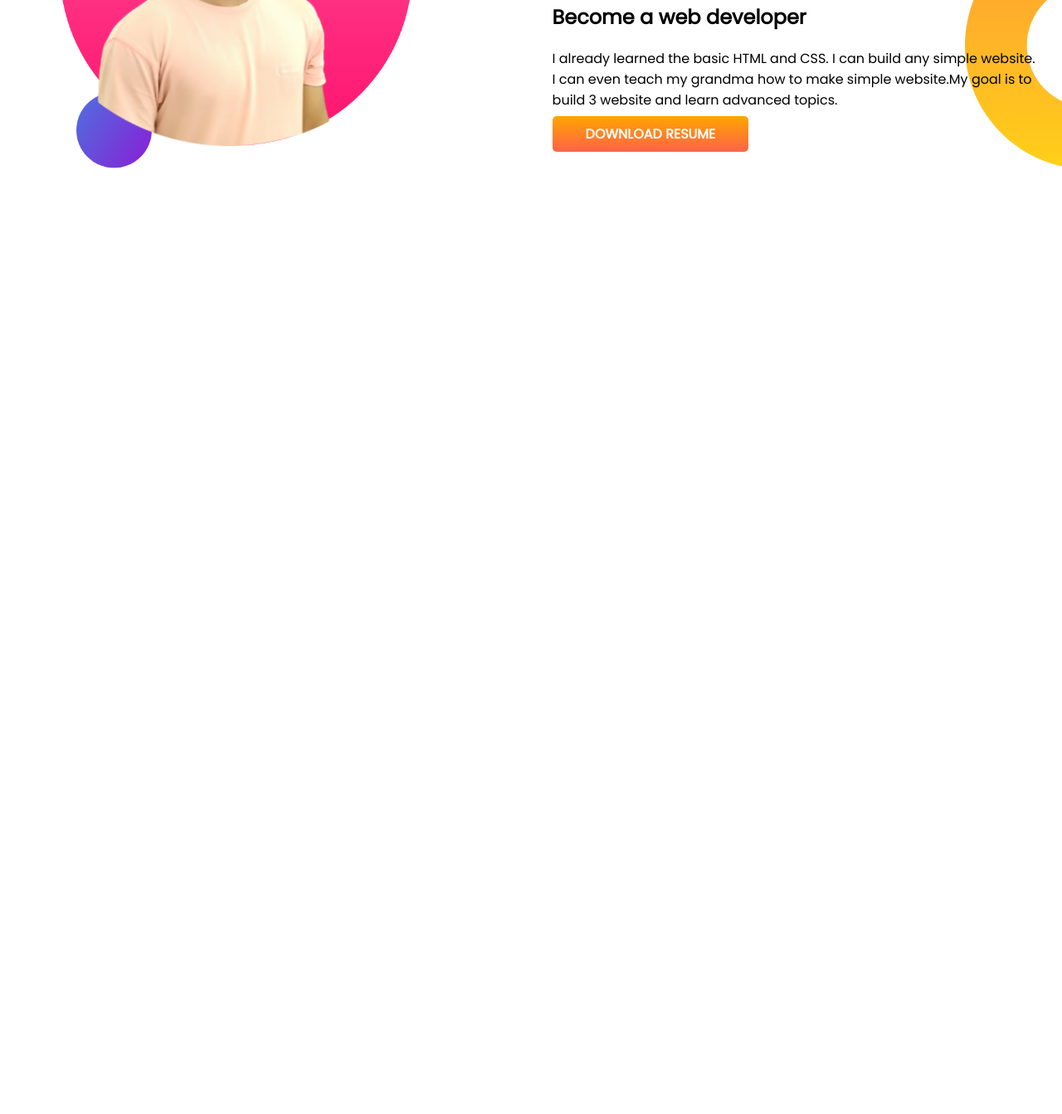
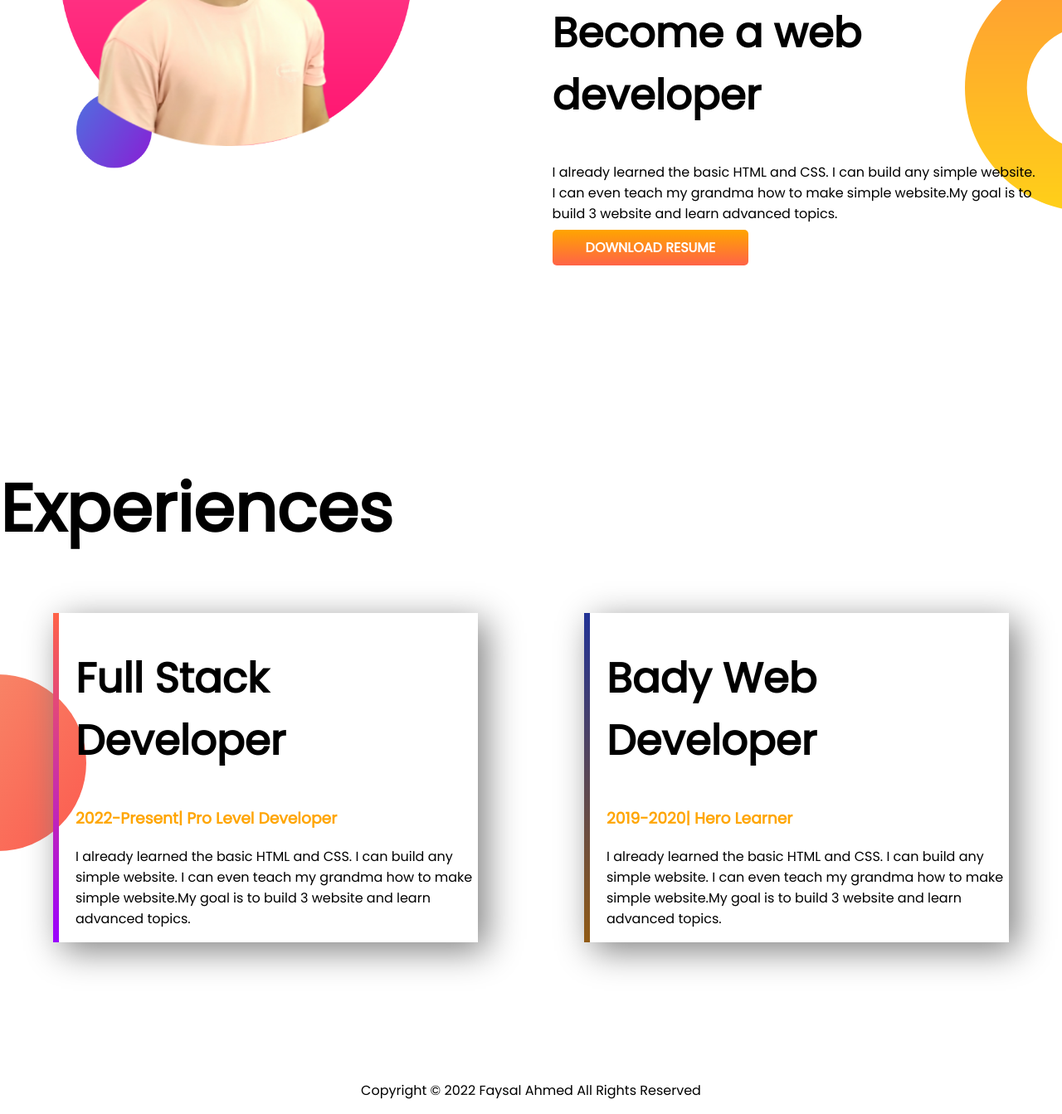
Before and after one commit to faysal155/developer-portfolio, a plain HTML site: page index.html in a window 1280 px wide. Shown: the part 1224-2567 px from the top of the page at 83% size. Before the commit the page ends 1610 px from the top, so only its background shows below. Drawn offline with Linux system fonts and the light colour scheme.

Commit message:
add a footer

```diff
--- a/css/style.css
+++ b/css/style.css
@@ -5,10 +5,13 @@ body{
 h1{
     font-size: 80px;
 }
+h2{
+    font-size: 50px;
+}
 .orange-color{
     color: orange;
 }
-section{
+.flexible-container{
     display: flex;
     padding-bottom: 150px;
 }
@@ -36,3 +39,28 @@ section{
     background-repeat: no-repeat;
     background-position: right;
 }
+.experience-section{
+    background-image: url(/images/exp-bg.png);
+    background-repeat: no-repeat;
+    background-position: left;
+}
+.experience-item{
+    width: 40%;
+    margin-left: 5%;
+    margin-right: 5%;
+    padding-left: 20px;
+    box-shadow: 10px 10px 40px gray;
+}
+#full-stack{
+    border-left: 7px solid;
+    border-image: linear-gradient(tomato,rgb(153, 0, 255));
+    border-image-slice: 1;
+}
+#baby-web{
+    border-left: 7px solid;
+    border-image: linear-gradient(rgb(34, 51, 150),rgb(145, 91, 21));
+    border-image-slice: 1;
+}
+footer p{
+text-align: center;
+}
--- a/index.html
+++ b/index.html
@@ -13,7 +13,7 @@
 </head>
 
 <body>
-    <section class="top-section">
+    <section class="top-section flexible-container">
         <div class="section-one">
             <h1>Hi. I’m <span class="orange-color">Fáysal.</span></h1>
             <h1>A Web Developer.</h1>
@@ -27,7 +27,7 @@
             <img src="images/faysal.png" alt="">
         </div>
     </section>
-    <section class="midel-section">
+    <section class="midel-section flexible-container">
         <div class="section-one">
             <img src="images/faysals2.png" alt="">
         </div>
@@ -39,9 +39,29 @@
             <a class="link-url" target="_blank" href="">DOWNLOAD RESUME</a>
 
         </div>
-
-
     </section>
+    <section class="experience-section">
+        <h1>Experiences</h1>
+        <div class="flexible-container">
+            <div id="full-stack" class="experience-item">
+                <h2>Full Stack Developer</h2>
+                <h3 class="orange-color">2022-Present| Pro Level Developer</h3>
+                <p>I already learned the basic HTML and CSS. I can build any simple website. I can even teach my grandma
+                    how
+                    to make simple website.My goal is to build 3 website and learn advanced topics.</p>
+            </div>
+            <div id="baby-web" class="experience-item">
+                <h2>Bady Web Developer</h2>
+                <h3 class=" orange-color">2019-2020| Hero Learner</h3>
+                <p>I already learned the basic HTML and CSS. I can build any simple website. I can even teach my grandma
+                    how
+                    to make simple website.My goal is to build 3 website and learn advanced topics.</p>
+            </div>
+        </div>
+    </section>
+    <footer>
+        <p>Copyright © 2022 Faysal Ahmed All Rights Reserved</p>
+    </footer>
 
 </body>
 
```
